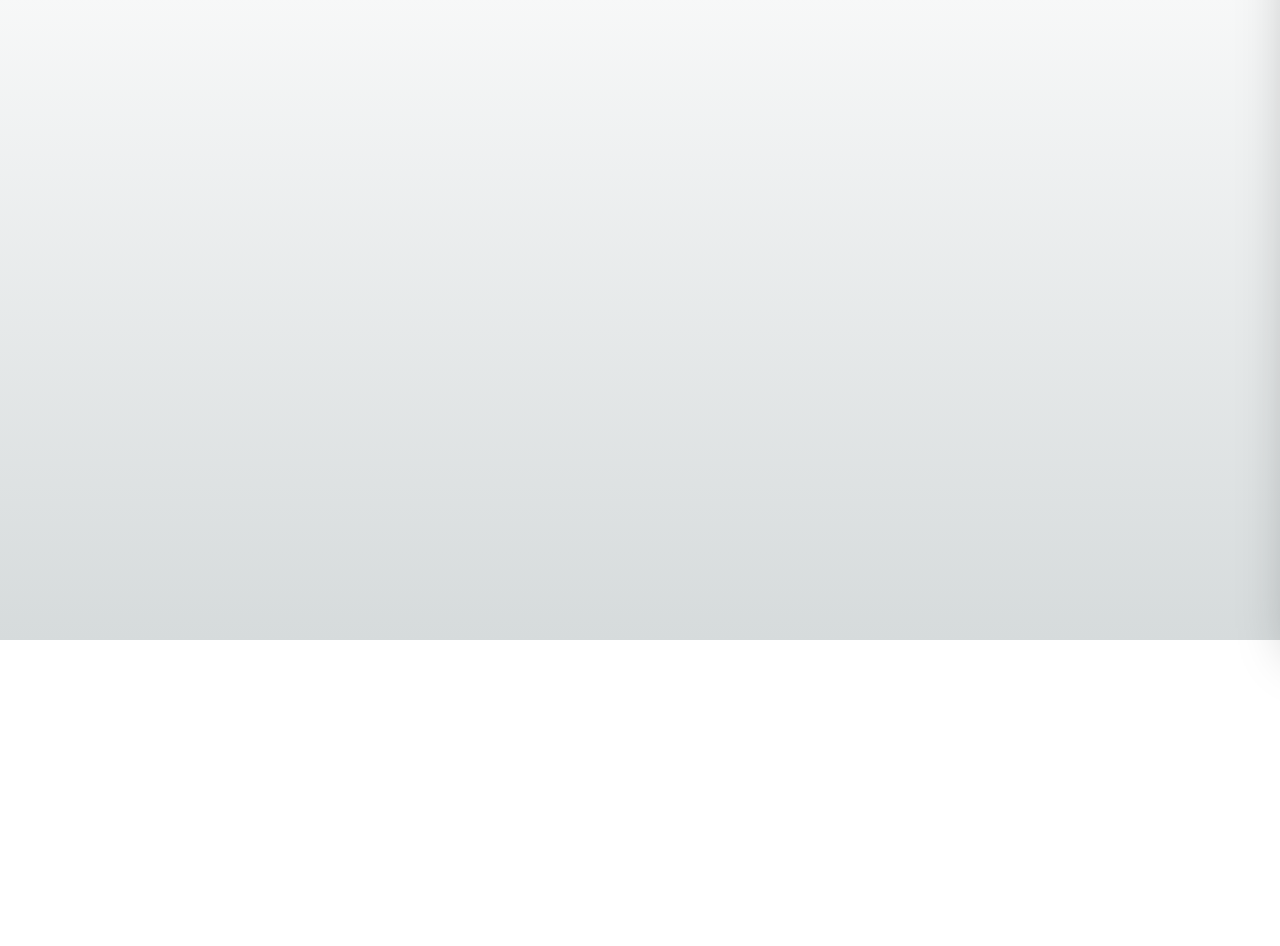
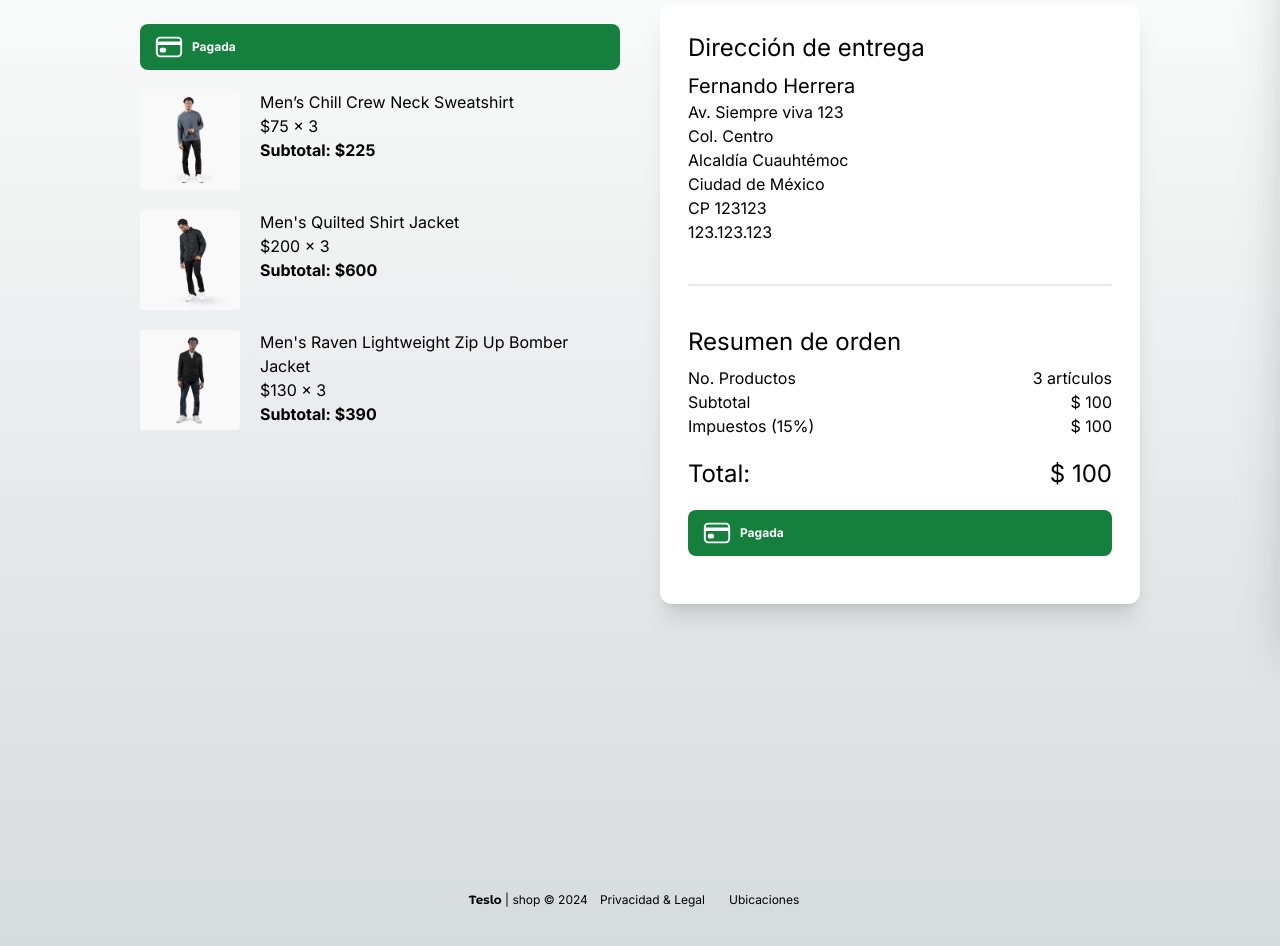
Before and after one commit to joselimaico/shop, a Next.js app: page /orders/123 in a window 1280 px wide. Shown: the part 160-1106 px from the top of the page. Before the commit the page ends 800 px from the top, so only its background shows below. Built offline with nearby package versions, Linux system fonts and the light colour scheme.

Commit message:
add orders view and footer and auth view

```diff
--- a/src/app/(shop)/empty/page.tsx
+++ b/src/app/(shop)/empty/page.tsx
@@ -1,9 +1,27 @@
+import Link from 'next/link';
+import { IoCartOutline } from 'react-icons/io5';
+
+export default function() {
+  return (
+    <div className="flex justify-center items-center h-[800px]">
+
+      <IoCartOutline size={ 80 } className="mx-5" />
+
+      <div className="flex flex-col items-center">
+        <h1 className="text-xl font-semibold">
+          Tu carrito está vacío
+        </h1>
+
+        <Link
+          href='/'
+          className="text-blue-500 mt-2 text-4xl"
+        >
+          Regresar
+        </Link>
+
+      </div>
 
 
-export default function () {
-  return (
-    <div className="">
-      <h1>Empty Page</h1>
     </div>
   );
 }
--- a/src/app/(shop)/layout.tsx
+++ b/src/app/(shop)/layout.tsx
@@ -1,4 +1,4 @@
-import { Sidebar, TopMenu } from "@/components";
+import { Footer, Sidebar, TopMenu } from "@/components";
 
 export default function ShopeLayout({
   children,
@@ -10,6 +10,7 @@ export default function ShopeLayout({
       <TopMenu />
       <Sidebar />
       <div className="px-0 sm:px-10">{children}</div>
+      <Footer />
     </main>
   );
 }
--- a/src/app/(shop)/orders/[id]/page.tsx
+++ b/src/app/(shop)/orders/[id]/page.tsx
@@ -1,9 +1,164 @@
+import Link from 'next/link';
+
+import { Title } from '@/components';
+import { initialData } from '@/seed/seed';
+import Image from 'next/image';
+import clsx from 'clsx';
+import { IoCardOutline } from 'react-icons/io5';
 
 
-export default function () {
+const productsInCart = [
+  initialData.products[ 0 ],
+  initialData.products[ 1 ],
+  initialData.products[ 2 ],
+];
+
+
+interface Props {
+  params: {
+    id: string;
+  };
+}
+
+
+export default function ( { params }: Props ) {
+
+  const { id } = params;
+
+  // Todo: verificar
+  // redirect(/)
+
+
+
   return (
-    <div className="">
-      <h1>Order #abc</h1>
+    <div className="flex justify-center items-center mb-72 px-10 sm:px-0">
+
+      <div className="flex flex-col w-[1000px]">
+
+        <Title title={ `Orden #${ id }` } />
+
+
+        <div className="grid grid-cols-1 sm:grid-cols-2 gap-10">
+
+          {/* Carrito */ }
+          <div className="flex flex-col mt-5">
+
+            <div className={
+              clsx(
+                "flex items-center rounded-lg py-2 px-3.5 text-xs font-bold text-white mb-5",
+                {
+                  'bg-red-500': false,
+                  'bg-green-700': true,
+                }
+              )
+            }>
+              <IoCardOutline size={ 30 } />
+              {/* <span className="mx-2">Pendiente de pago</span> */ }
+              <span className="mx-2">Pagada</span>
+            </div>
+
+
+
+            {/* Items */ }
+            {
+              productsInCart.map( product => (
+
+                <div key={ product.slug } className="flex mb-5">
+                  <Image
+                    src={ `/products/${ product.images[ 0 ] }` }
+                    width={ 100 }
+                    height={ 100 }
+                    style={ {
+                      width: '100px',
+                      height: '100px'
+                    } }
+                    alt={ product.title }
+                    className="mr-5 rounded"
+                  />
+
+                  <div>
+                    <p>{ product.title }</p>
+                    <p>${ product.price } x 3</p>
+                    <p className="font-bold">Subtotal: ${ product.price * 3 }</p>
+                  </div>
+
+                </div>
+
+
+              ) )
+            }
+          </div>
+
+
+
+
+          {/* Checkout - Resumen de orden */ }
+          <div className="bg-white rounded-xl shadow-xl p-7">
+
+            <h2 className="text-2xl mb-2">Dirección de entrega</h2>
+            <div className="mb-10">
+              <p className="text-xl">Fernando Herrera</p>
+              <p>Av. Siempre viva 123</p>
+              <p>Col. Centro</p>
+              <p>Alcaldía Cuauhtémoc</p>
+              <p>Ciudad de México</p>
+              <p>CP 123123</p>
+              <p>123.123.123</p>
+            </div>
+
+            {/* Divider */ }
+            <div className="w-full h-0.5 rounded bg-gray-200 mb-10" />
+
+
+            <h2 className="text-2xl mb-2">Resumen de orden</h2>
+
+            <div className="grid grid-cols-2">
+
+              <span>No. Productos</span>
+              <span className="text-right">3 artículos</span>
+
+              <span>Subtotal</span>
+              <span className="text-right">$ 100</span>
+
+              <span>Impuestos (15%)</span>
+              <span className="text-right">$ 100</span>
+
+              <span className="mt-5 text-2xl">Total:</span>
+              <span className="mt-5 text-2xl text-right">$ 100</span>
+
+
+            </div>
+
+            <div className="mt-5 mb-2 w-full">
+
+              <div className={
+                clsx(
+                  "flex items-center rounded-lg py-2 px-3.5 text-xs font-bold text-white mb-5",
+                  {
+                    'bg-red-500': false,
+                    'bg-green-700': true,
+                  }
+                )
+              }>
+                <IoCardOutline size={ 30 } />
+                {/* <span className="mx-2">Pendiente de pago</span> */ }
+                <span className="mx-2">Pagada</span>
+              </div>
+
+            </div>
+
+
+          </div>
+
+
+
+        </div>
+
+
+
+      </div>
+
+
     </div>
   );
 }
--- a/src/app/(shop)/orders/page.tsx
+++ b/src/app/(shop)/orders/page.tsx
@@ -1,9 +1,77 @@
+// https://tailwindcomponents.com/component/hoverable-table
+import { Title } from '@/components';
 
+import Link from 'next/link';
+import { IoCardOutline } from 'react-icons/io5';
 
-export default function () {
+export default function() {
   return (
-    <div className="">
-      <h1>Listado de ordenes</h1>
-    </div>
+    <>
+      <Title title="Orders" />
+
+      <div className="mb-10">
+        <table className="min-w-full">
+          <thead className="bg-gray-200 border-b">
+            <tr>
+              <th scope="col" className="text-sm font-medium text-gray-900 px-6 py-4 text-left">
+                #ID
+              </th>
+              <th scope="col" className="text-sm font-medium text-gray-900 px-6 py-4 text-left">
+                Nombre completo
+              </th>
+              <th scope="col" className="text-sm font-medium text-gray-900 px-6 py-4 text-left">
+                Estado
+              </th>
+              <th scope="col" className="text-sm font-medium text-gray-900 px-6 py-4 text-left">
+                Opciones
+              </th>
+            </tr>
+          </thead>
+          <tbody>
+
+            <tr className="bg-white border-b transition duration-300 ease-in-out hover:bg-gray-100">
+
+              <td className="px-6 py-4 whitespace-nowrap text-sm font-medium text-gray-900">1</td>
+              <td className="text-sm text-gray-900 font-light px-6 py-4 whitespace-nowrap">
+                Mark
+              </td>
+              <td className="flex items-center text-sm  text-gray-900 font-light px-6 py-4 whitespace-nowrap">
+
+                <IoCardOutline className="text-green-800" />
+                <span className='mx-2 text-green-800'>Pagada</span>
+
+              </td>
+              <td className="text-sm text-gray-900 font-light px-6 ">
+                <Link href="/orders/123" className="hover:underline">
+                  Ver orden
+                </Link>
+              </td>
+
+            </tr>
+
+            <tr className="bg-white border-b transition duration-300 ease-in-out hover:bg-gray-100">
+
+              <td className="px-6 py-4 whitespace-nowrap text-sm font-medium text-gray-900">1</td>
+              <td className="text-sm text-gray-900 font-light px-6 py-4 whitespace-nowrap">
+                Mark
+              </td>
+              <td className="flex items-center text-sm  text-gray-900 font-light px-6 py-4 whitespace-nowrap">
+
+                <IoCardOutline className="text-red-800" />
+                <span className='mx-2 text-red-800'>No Pagada</span>
+
+              </td>
+              <td className="text-sm text-gray-900 font-light px-6 ">
+                <Link href="/orders/123" className="hover:underline">
+                  Ver orden
+                </Link>
+              </td>
+
+            </tr>
+
+          </tbody>
+        </table>
+      </div>
+    </>
   );
 }
--- a/src/app/auth/layout.tsx
+++ b/src/app/auth/layout.tsx
@@ -1,12 +1,14 @@
 
-export default function ShopeLayout({
- children
-}: {
- children: React.ReactNode;
-}) {
+export default function AuthLayout( { children }: {
+  children: React.ReactNode;
+} ) {
   return (
-    <main className="min-h-screen bg-gray-500">
-      {children}
+    <main className="flex justify-center">
+      <div className="w-full sm:w-[350px] px-10">
+
+        { children }
+
+      </div>
     </main>
   );
 }
--- a/src/app/auth/login/page.tsx
+++ b/src/app/auth/login/page.tsx
@@ -1,9 +1,46 @@
+import { titleFont } from '@/config/fonts';
+import Link from 'next/link';
+
+export default function () {
+  return (
+    <div className="flex flex-col min-h-screen pt-32 sm:pt-52">
+
+      <h1 className={ `${ titleFont.className } text-4xl mb-5` }>Ingresar</h1>
+
+      <div className="flex flex-col">
+
+        <label htmlFor="email">Correo electrónico</label>
+        <input
+          className="px-5 py-2 border bg-gray-200 rounded mb-5"
+          type="email" />
 
 
-export default function Home() {
-  return (
-    <div className="">
-      <h1>Login Page</h1>
+        <label htmlFor="email">Contraseña</label>
+        <input
+          className="px-5 py-2 border bg-gray-200 rounded mb-5"
+          type="email" />
+
+        <button
+
+          className="btn-primary">
+          Ingresar
+        </button>
+
+
+        {/* divisor l ine */ }
+        <div className="flex items-center my-5">
+          <div className="flex-1 border-t border-gray-500"></div>
+          <div className="px-2 text-gray-800">O</div>
+          <div className="flex-1 border-t border-gray-500"></div>
+        </div>
+
+        <Link
+          href="/auth/new-account"
+          className="btn-secondary text-center">
+          Crear una nueva cuenta
+        </Link>
+
+      </div>
     </div>
   );
 }
--- a/src/app/auth/new-account/page.tsx
+++ b/src/app/auth/new-account/page.tsx
@@ -1,9 +1,52 @@
+import { titleFont } from '@/config/fonts';
+import Link from 'next/link';
+
+export default function () {
+  return (
+    <div className="flex flex-col min-h-screen pt-32 sm:pt-52">
+
+      <h1 className={ `${ titleFont.className } text-4xl mb-5` }>Nueva cuenta</h1>
+
+      <div className="flex flex-col">
+
+        <label htmlFor="email">Nombre completo</label>
+        <input
+          className="px-5 py-2 border bg-gray-200 rounded mb-5"
+          type="text" />
 
 
-export default function() {
-  return (
-    <div className="">
-      <h1>New Account</h1>
+        <label htmlFor="email">Correo electrónico</label>
+        <input
+          className="px-5 py-2 border bg-gray-200 rounded mb-5"
+          type="email" />
+
+
+        <label htmlFor="email">Contraseña</label>
+        <input
+          className="px-5 py-2 border bg-gray-200 rounded mb-5"
+          type="email" />
+
+        <button
+
+          className="btn-primary">
+          Crear cuenta
+        </button>
+
+
+        {/* divisor l ine */ }
+        <div className="flex items-center my-5">
+          <div className="flex-1 border-t border-gray-500"></div>
+          <div className="px-2 text-gray-800">O</div>
+          <div className="flex-1 border-t border-gray-500"></div>
+        </div>
+
+        <Link
+          href="/auth/login"
+          className="btn-secondary text-center">
+          Ingresar
+        </Link>
+
+      </div>
     </div>
   );
 }
--- a/src/components/index.ts
+++ b/src/components/index.ts
@@ -2,6 +2,7 @@ export * from "./ui/top-menu/TopMenu";
 export * from "./ui/title/Title";
 export * from "./ui/sidebar/Sidebar";
 export * from "./ui/not-found/PageNotFound";
+export * from "./ui/footer/Footer";
 
 export * from "./products/product-grid/ProductGridItem";
 export * from "./products/product-grid/ProductGrid";
--- /dev/null
+++ b/src/components/ui/footer/Footer.tsx
@@ -0,0 +1,33 @@
+import { titleFont } from '@/config/fonts';
+import Link from 'next/link';
+
+export const Footer = () => {
+  return (
+    <div className="flex w-full justify-center text-xs mb-10">
+
+      <Link
+        href='/'
+      >
+        <span className={`${ titleFont.className } antialiased font-bold `}>Teslo </span>
+        <span>| shop </span>
+        <span>© { new Date().getFullYear() }</span>
+      </Link>
+
+      <Link
+        href='/'
+        className="mx-3"
+      >
+        Privacidad & Legal
+      </Link>
+
+      <Link
+        href='/'
+        className="mx-3"
+      >
+        Ubicaciones
+      </Link>
+
+
+    </div>
+  )
+}
```
